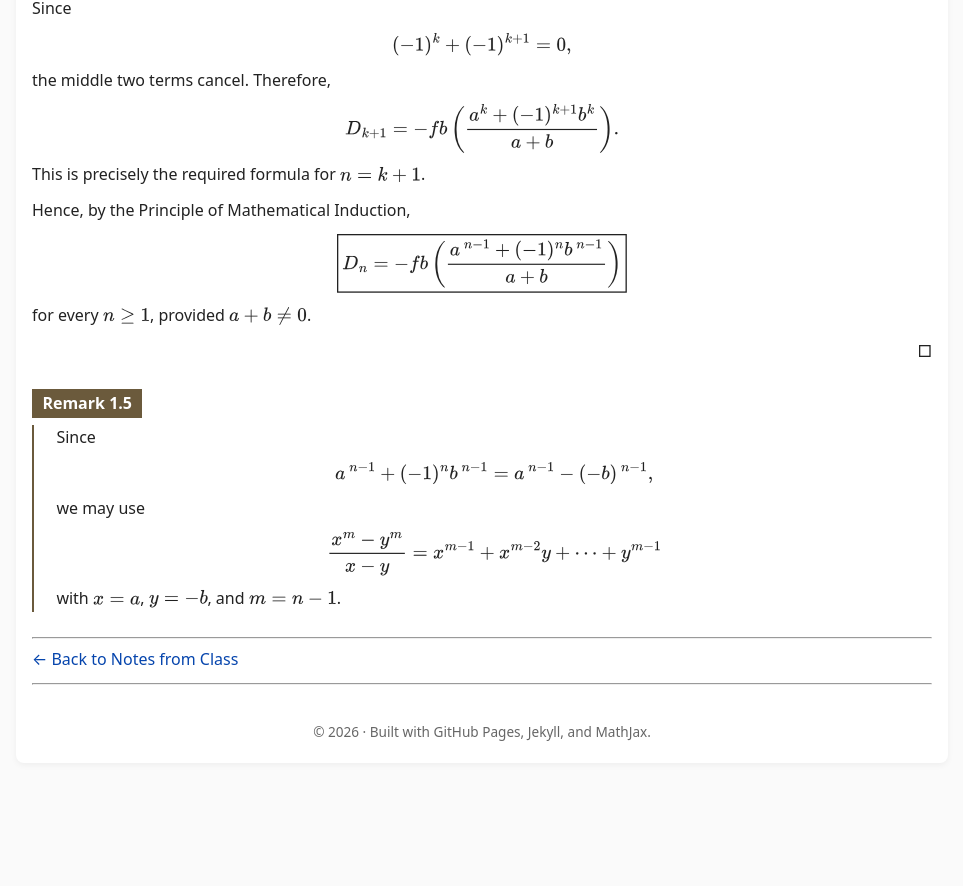
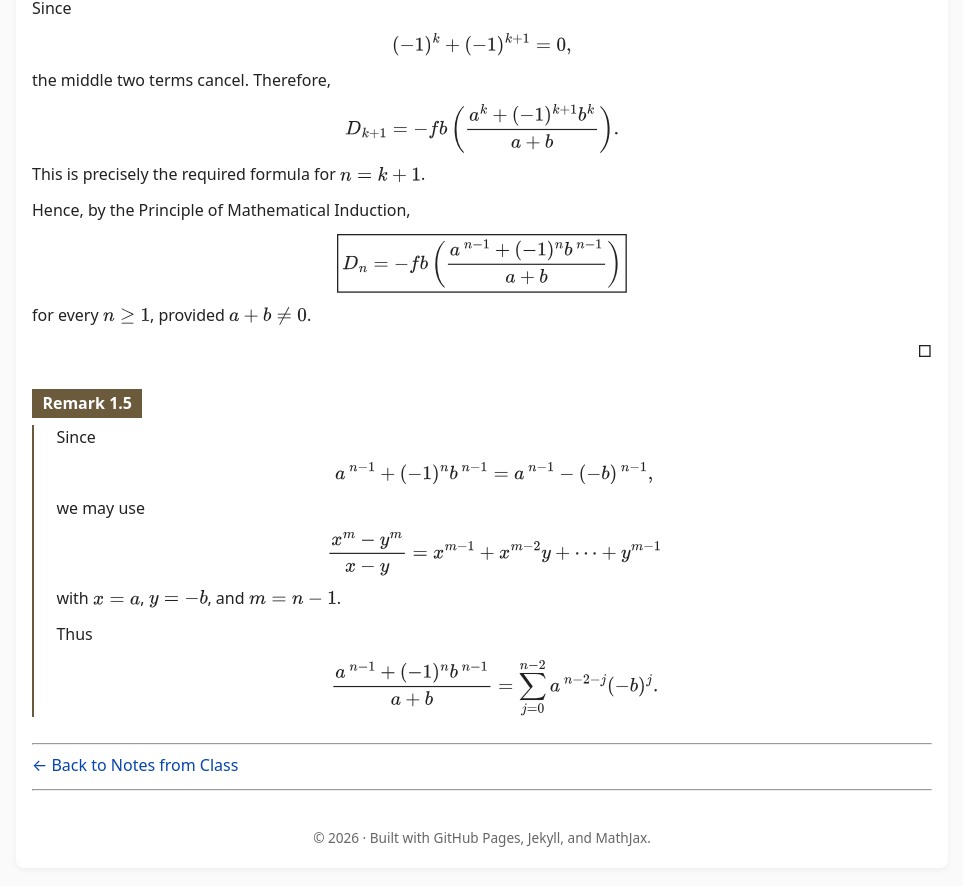
Before and after one commit to SaleemKamaludin/SaleemKamaludin.github.io, a Jekyll site: the page built from courses/math-2276/notes-from-class/lecture-2/index.md, in a window 1280 px wide and 900 px high, scrolled down 13692 px. Shown: the top 886 px of the window, without its empty margins (158-1121 px from the left). Built offline with Jekyll 4.4.1, drawn with Linux system fonts in a browser that asks for light colours; before the commit the page ends 14487 px from its top, so only the background shows below that.

Commit message:
Continue finite sum form in Remark 1.5

```diff
--- a/courses/math-2276/notes-from-class/lecture-2/index.md
+++ b/courses/math-2276/notes-from-class/lecture-2/index.md
@@ -2245,6 +2245,29 @@ D_n=
 
     </div>
 
+    <div id="remark-alternative-form-a-b-sum">
+
+    <p>
+      Thus
+    </p>
+
+    <div class="display-math">
+
+    \[
+    \frac{
+    a^{\,n-1}+(-1)^n b^{\,n-1}
+    }{
+    a+b
+    }
+    =
+    \sum_{j=0}^{n-2}
+    a^{\,n-2-j}(-b)^j.
+    \]
+
+    </div>
+
+    </div>
+
   </div>
 
 </div>
```
